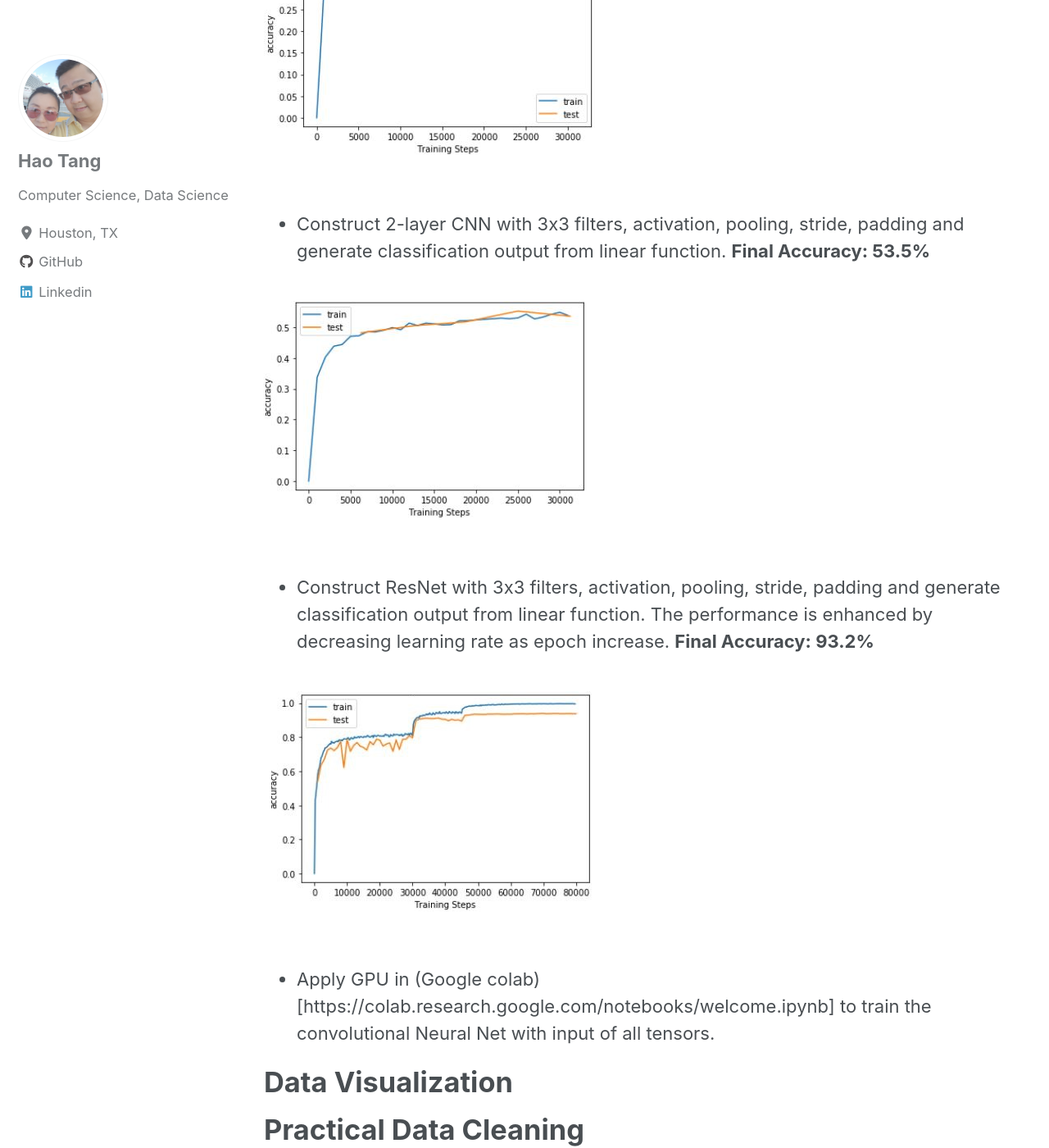
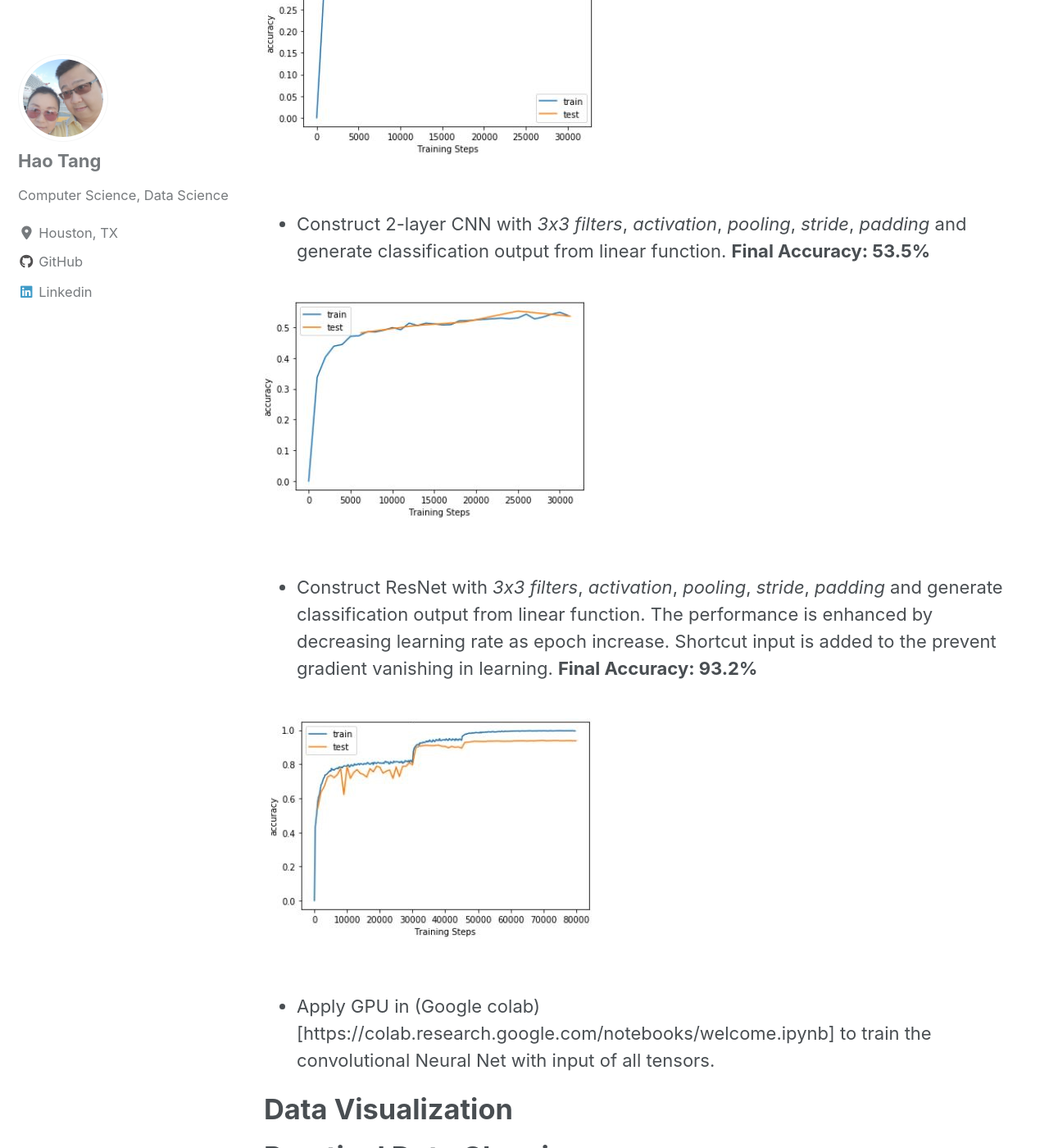
Before and after one commit to tanghao205/tanghao205.github.io, a Jekyll site: the page built from _pages/ML.md, in a window 1280 px wide and 1400 px high, scrolled down 5525 px. Shown: the whole window at 82% size. Built offline with Jekyll 4.4.1, drawn with Linux system fonts in a browser that asks for light colours; cached includes are drawn as plain includes; nearby versions of some CDN libraries.

Commit message:
Update ML.md

```diff
--- a/_pages/ML.md
+++ b/_pages/ML.md
@@ -129,14 +129,14 @@ X_optimized = Vec_optimized.toarray()
 </figure>
 
 
-- Construct 2-layer CNN with 3x3 filters, activation, pooling, stride, padding and generate classification output from linear function.
+- Construct 2-layer CNN with *3x3 filters*, *activation*, *pooling*, *stride*, *padding* and generate classification output from linear function.
 **Final Accuracy: 53.5%**
 <figure>
     <a href="/images/2layerCNN_accuracy.jpg"><img src="/images/2layerCNN_accuracy.jpg"></a>
 </figure>
 
 
-- Construct ResNet with 3x3 filters, activation, pooling, stride, padding and generate classification output from linear function. The performance is enhanced by decreasing learning rate as epoch increase.
+- Construct ResNet with *3x3 filters*, *activation*, *pooling*, *stride*, *padding* and generate classification output from linear function. The performance is enhanced by decreasing learning rate as epoch increase. Shortcut input is added to the prevent gradient vanishing in learning.
 **Final Accuracy: 93.2%**
 <figure>
     <a href="/images/ResNet_accuracy.jpg"><img src="/images/ResNet_accuracy.jpg"></a>
```
